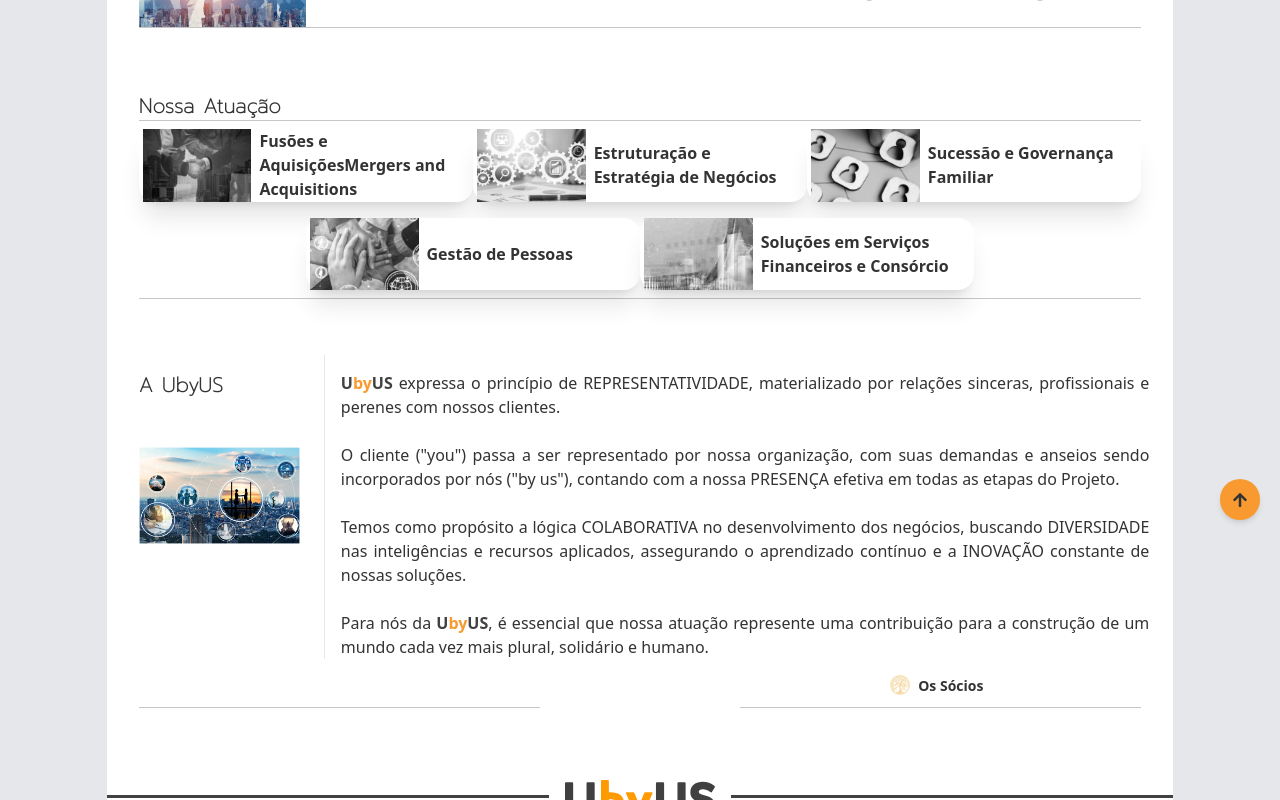
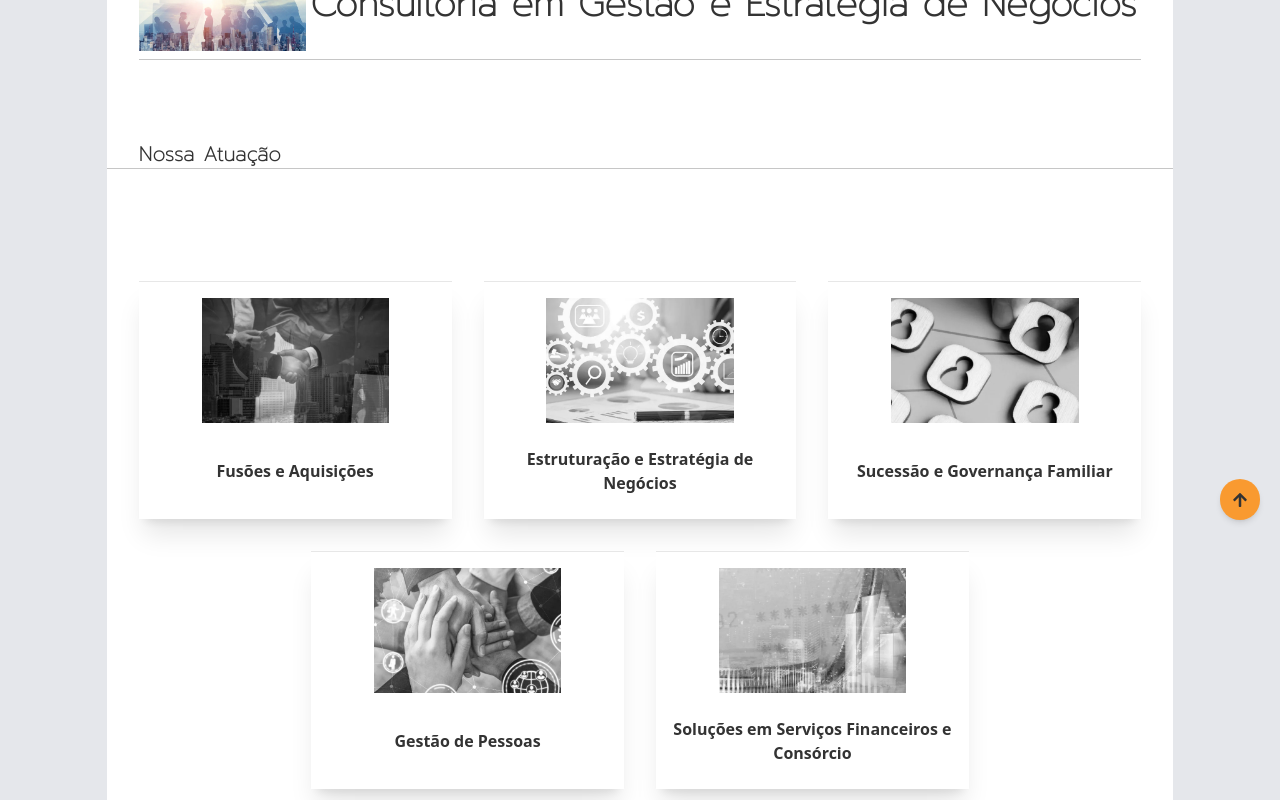
Before and after one commit to jserranojunior/ubyusnewversion, a Vue app in the folder frontend/: page / in a window 1280 px wide. Shown: the part 260-1060 px from the top of the page. Built offline with nearby package versions, Linux system fonts and the light colour scheme.

Commit message:
New cards

```diff
--- a/frontend/src/components/App.vue
+++ b/frontend/src/components/App.vue
@@ -10,7 +10,7 @@
       <!--       <div class="content px-0 md:px-0 lg:px-0 2xl:px-24 ">
  -->
       <div
-        class="w-full tab:w-full lap:w-10/12 des:w-8/12 ult:w-7/12 bg-base-100"
+        class="w-full xs:w-full md:w-10/12 lgs:w-8/12 xxl:w-7/12 bg-base-100"
       >
         <Navbar></Navbar>
         <router-view></router-view>
--- a/frontend/src/components/Contato.vue
+++ b/frontend/src/components/Contato.vue
@@ -10,7 +10,7 @@
     </div>
 
     <div class="flex flex-wrap justify-center px-12 pb-6">
-      <div class="w-full md:w-1/2 px:0 md:px-6 pb-4">
+      <div class="w-full md:w-2/3 lg:w-1/2 px:0 sm:px-6 pb-4">
         <div class="card mx-auto u--fadeInUp">
           <div class="card-body p-2 text-center">
             <div>
--- a/frontend/src/components/Home.vue
+++ b/frontend/src/components/Home.vue
@@ -3,15 +3,20 @@
     <section id="home" class="">
       <div>
         <div
-          class="flex border-y border-ubyus-200 flex-wrap mt-0 md:mt-12 justify-center md:justify-between mx-4 md:mx-8"
+          class="flex border-y my-auto border-ubyus-200 flex-wrap mt-0 sm:mt-12 justify-center sm:justify-between mx-4 sm:mx-8"
         >
-          <div class="w-full md:w-1/6">
-            <img src="/static/images/consultoria.png" class="u--fadeInLeft" />
+          <div class="w-full sm:w-1/4 md:w-1/6 my-2">
+            <img
+              src="/static/images/consultoria.png"
+              class="u--fadeInLeft my-auto"
+            />
           </div>
           <div
-            class="w-full md:w-auto py-6 text-left mx-auto align-middle my-auto"
+            class="w-full sm:w-auto py-6 text-left mx-auto align-middle my-auto"
           >
-            <h2 class="text-4xl prompt font-bold u--fadeInRight">
+            <h2
+              class="text-center text-base sm:text-lg md:text-1xl lg:text-2xl xl:text-4xl prompt font-bold u--fadeInRight"
+            >
               <span v-if="lang == 'portugues'">
                 Consultoria em Gestão e Estratégia de Negócios
               </span>
@@ -20,8 +25,9 @@
           </div>
         </div>
       </div>
-
-      <div class="flex flex-wrap mt-4 md:mt-16 mx-4 md:mx-8">
+      <!--
+      <section id="atuacao">
+        <div class="flex flex-wrap mt-4 md:mt-28 mx-4 md:mx-8">
           <div
             class="w-full text-xl prompt font-bold tracking-wide u--fadeInLeft"
           >
@@ -30,7 +36,6 @@
           </div>
         </div>
 
-      <section id="atuacao">
         <div class="px-4 md:px-8">
           <div
             class="flex flex-wrap md:py- justify-center md:border-y border-ubyus-200"
@@ -51,7 +56,7 @@
                       <span v-if="lang == 'portugues'"
                         >Fusões e Aquisições</span
                       >
-                      <span>Mergers and Acquisitions</span>
+                      <span v-else>Mergers and Acquisitions</span>
                     </p>
                   </div>
                 </div>
@@ -152,8 +157,141 @@
           </div>
         </div>
       </section>
+ -->
+      <section id="atuacao">
+        <div class="flex flex-wrap mt-4 sm:mt-20 mx-4 sm:mx-8">
+          <div
+            class="w-full text-xl prompt font-bold tracking-wide u--fadeInLeft"
+          >
+            <span v-if="lang == 'portugues'">Nossa Atuação</span>
+            <span v-else>Our Expertise</span>
+          </div>
+        </div>
 
-      <section id="aubyus" class="my-14">
+        <div
+          class="flex flex-wrap sm:py-24 justify-center sm:border-y border-ubyus-200 px-4"
+        >
+          <div
+            class="card w-full sm:w-1/3 rounded-lg px-1 md:px-4 my-4 grayscale hover:grayscale-0 transition-all duration-300 transform hover:-translate-y-1 hover:scale-105"
+            @click="$router.push({ path: 'fusoeseaquisicoes' })"
+          >
+            <div
+              class="card-body bg-white shadow-xl border-t border-gray-200 p-2 sm:p-4 cursor-pointer"
+            >
+              <div class="mb-2">
+                <img
+                  src="/static/images/fusoes.png"
+                  class="u--fadeInLeft object-center object-cover w-2/3 mx-auto"
+                />
+              </div>
+              <div class="w-full my-auto text-center">
+                <p class="font-bold my-2">
+                  <span v-if="lang == 'portugues'">Fusões e Aquisições</span>
+                  <span v-else>Mergers and Acquisitions</span>
+                </p>
+              </div>
+            </div>
+          </div>
+
+          <div
+            class="card w-full sm:w-1/3 rounded-lg px-1 md:px-4 my-4 grayscale hover:grayscale-0 transition-all duration-300 transform hover:-translate-y-1 hover:scale-105"
+            @click="$router.push({ path: 'estruturacao' })"
+          >
+            <div
+              class="card-body bg-white shadow-xl border-t border-gray-200 p-2 sm:p-4 cursor-pointer"
+            >
+              <div class="mb-2">
+                <img
+                  src="/static/images/estruturacao.png"
+                  class="u--fadeInLeft object-center object-cover w-2/3 mx-auto"
+                />
+              </div>
+              <div class="w-full my-auto text-center">
+                <p class="font-bold my-2">
+                  <span v-if="lang == 'portugues'">
+                    Estruturação e Estratégia de Negócios</span
+                  >
+                  <span v-else>Business Structuring and Strategy</span>
+                </p>
+              </div>
+            </div>
+          </div>
+
+          <div
+            class="card w-full sm:w-1/3 rounded-lg px-1 md:px-4 my-4 grayscale hover:grayscale-0 transition-all duration-300 transform hover:-translate-y-1 hover:scale-105"
+            @click="$router.push({ path: 'sucessao' })"
+          >
+            <div
+              class="card-body bg-white shadow-xl border-t border-gray-200 p-2 sm:p-4 cursor-pointer"
+            >
+              <div class="mb-2">
+                <img
+                  src="/static/images/sucessao.png"
+                  class="u--fadeInLeft object-center object-cover w-2/3 mx-auto"
+                />
+              </div>
+              <div class="w-full my-auto text-center">
+                <p class="font-bold my-2">
+                  <span v-if="lang == 'portugues'"
+                    >Sucessão e Governança Familiar</span
+                  >
+
+                  <span v-else>Succession and Family Governance</span>
+                </p>
+              </div>
+            </div>
+          </div>
+
+          <div
+            class="card w-full sm:w-1/3 rounded-lg px-1 md:px-4 my-4 grayscale hover:grayscale-0 transition-all duration-300 transform hover:-translate-y-1 hover:scale-105"
+            @click="$router.push({ path: 'gestao' })"
+          >
+            <div
+              class="card-body bg-white shadow-xl border-t border-gray-200 p-2 sm:p-4 cursor-pointer"
+            >
+              <div class="mb-2">
+                <img
+                  src="/static/images/gestao.png"
+                  class="u--fadeInLeft object-center object-cover w-2/3 mx-auto"
+                />
+              </div>
+              <div class="w-full my-auto text-center">
+                <p class="font-bold my-2">
+                  <span v-if="lang == 'portugues'">Gestão de Pessoas</span>
+                  <span v-else>People Management</span>
+                </p>
+              </div>
+            </div>
+          </div>
+          <div
+            class="card w-full sm:w-1/3 rounded-lg px-1 md:px-4 my-4 grayscale hover:grayscale-0 transition-all duration-300 transform hover:-translate-y-1 hover:scale-105"
+            @click="$router.push({ path: 'solucoes' })"
+          >
+            <div
+              class="card-body bg-white shadow-xl border-t border-gray-200 p-2 sm:p-4 cursor-pointer"
+            >
+              <div class="mb-2">
+                <img
+                  src="/static/images/solucoes.png"
+                  class="u--fadeInLeft object-center object-cover w-2/3 mx-auto"
+                />
+              </div>
+              <div class="w-full my-auto text-center">
+                <p class="font-bold my-2">
+                  <span v-if="lang == 'portugues'"
+                    >Soluções em Serviços Financeiros e Consórcio</span
+                  >
+                  <span v-else
+                    >Financial Services and Consortium Solutions</span
+                  >
+                </p>
+              </div>
+            </div>
+          </div>
+        </div>
+      </section>
+
+      <section id="aubyus" class="my-24">
         <div
           class="border-ubyus-200 bg-base flex flex-wrap justify-center md:justify-between md:px-2"
         >
--- a/frontend/src/components/Socios.vue
+++ b/frontend/src/components/Socios.vue
@@ -47,7 +47,7 @@
     <div
       class="flex flex-wrap justify-center mb-8 w-full md:w-1/2 mx-auto text-ubyus-200 u--fadeInUp"
     >
-      <div class="w-full md:w-1/3 text-center">
+      <div class="w-full sm:w-1/3 text-center">
         <a
           href="https://www.linkedin.com/in/joao-rached-7b9a1281?miniProfileUrn=urn%3Ali%3Afs_miniProfile%3AACoAABFp6v0BeA07vaF99f80bRhWxamJRmAmFSE&lipi=urn%3Ali%3Apage%3Ad_flagship3_search_srp_people%3B9bTX7rpxTlqk3%2FVJYhb6fA%3D%3D"
           target="_blank"
@@ -57,7 +57,7 @@
           <div class="text-center">João Rached</div>
         </a>
       </div>
-      <div class="w-full md:w-1/3 text-center">
+      <div class="w-full sm:w-1/3 text-center">
         <a
           href="https://www.linkedin.com/in/eduardo-beadle-4234b62a?miniProfileUrn=urn%3Ali%3Afs_miniProfile%3AACoAAAYf9dsBfsF8bmEJEXGRbS0iQzksPNyb-Oc&lipi=urn%3Ali%3Apage%3Ad_flagship3_search_srp_people%3B9bTX7rpxTlqk3%2FVJYhb6fA%3D%3D"
           target="_blank"
@@ -67,7 +67,7 @@
           <div class="text-center">Eduardo Beadle</div>
         </a>
       </div>
-      <div class="w-full md:w-1/3 text-center">
+      <div class="w-full sm:w-1/3 text-center">
         <a
           href="https://www.linkedin.com/in/nilton-junior-nj?miniProfileUrn=urn%3Ali%3Afs_miniProfile%3AACoAAABIwBcBkGslDvoosnv-reDjbdhGHMQ08x4&lipi=urn%3Ali%3Apage%3Ad_flagship3_search_srp_people%3B9bTX7rpxTlqk3%2FVJYhb6fA%3D%3D"
           target="_blank"
--- a/frontend/tailwind.config.cjs
+++ b/frontend/tailwind.config.cjs
@@ -15,10 +15,7 @@ module.exports = {
     },
     screens: {
       print: { raw: "print" },
-      tab: "576px",
-      lap: "1024px",
-      des: "1900px",
-      ult: "2400px",
+
       ...defaultTheme.screens,
     },
   },
```
Also changed, not shown: frontend/src/components/Navbar.vue (+7 -5 lines), 6 other files (tests, documents, lock files or other folders). Lines whose indentation alone changed are shown as unchanged.
